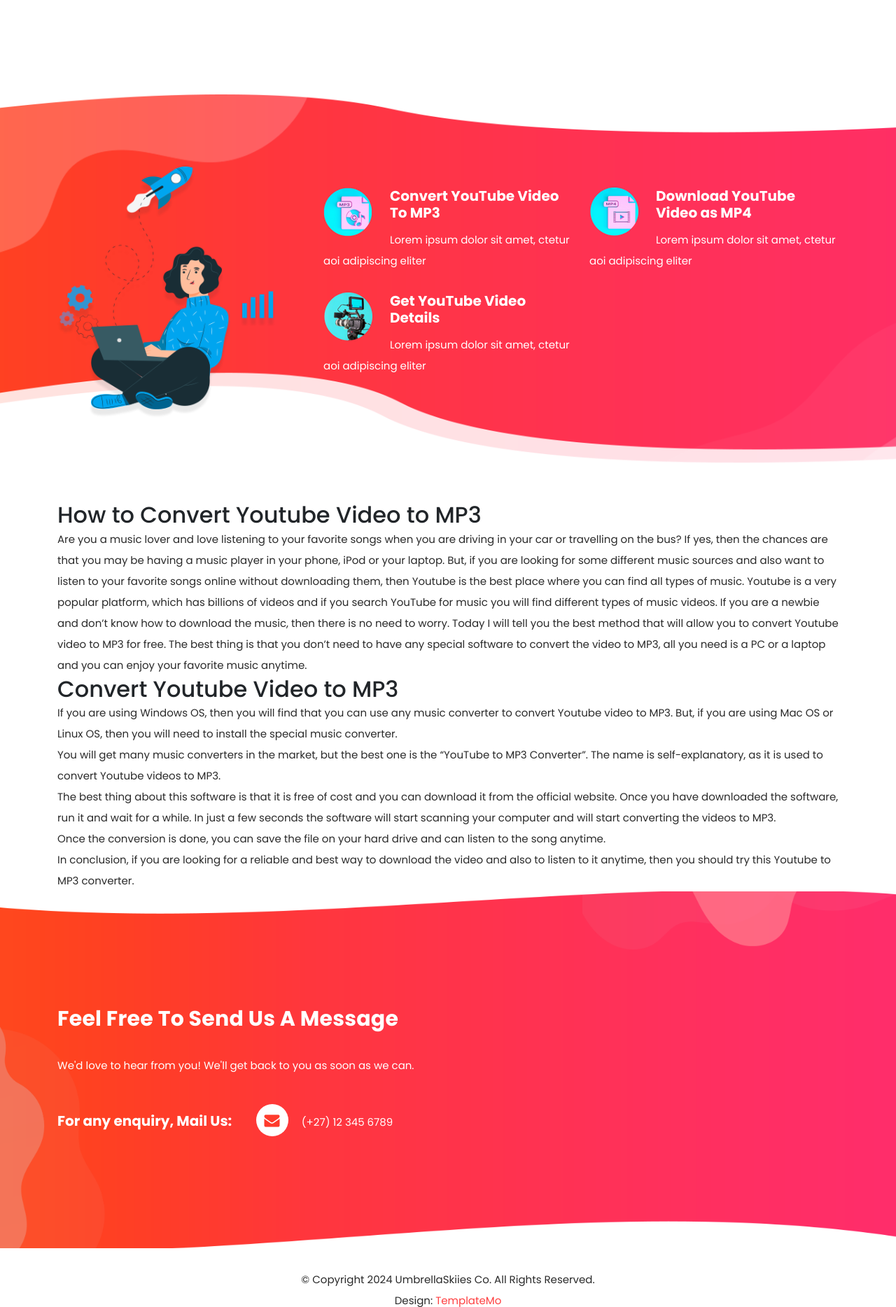
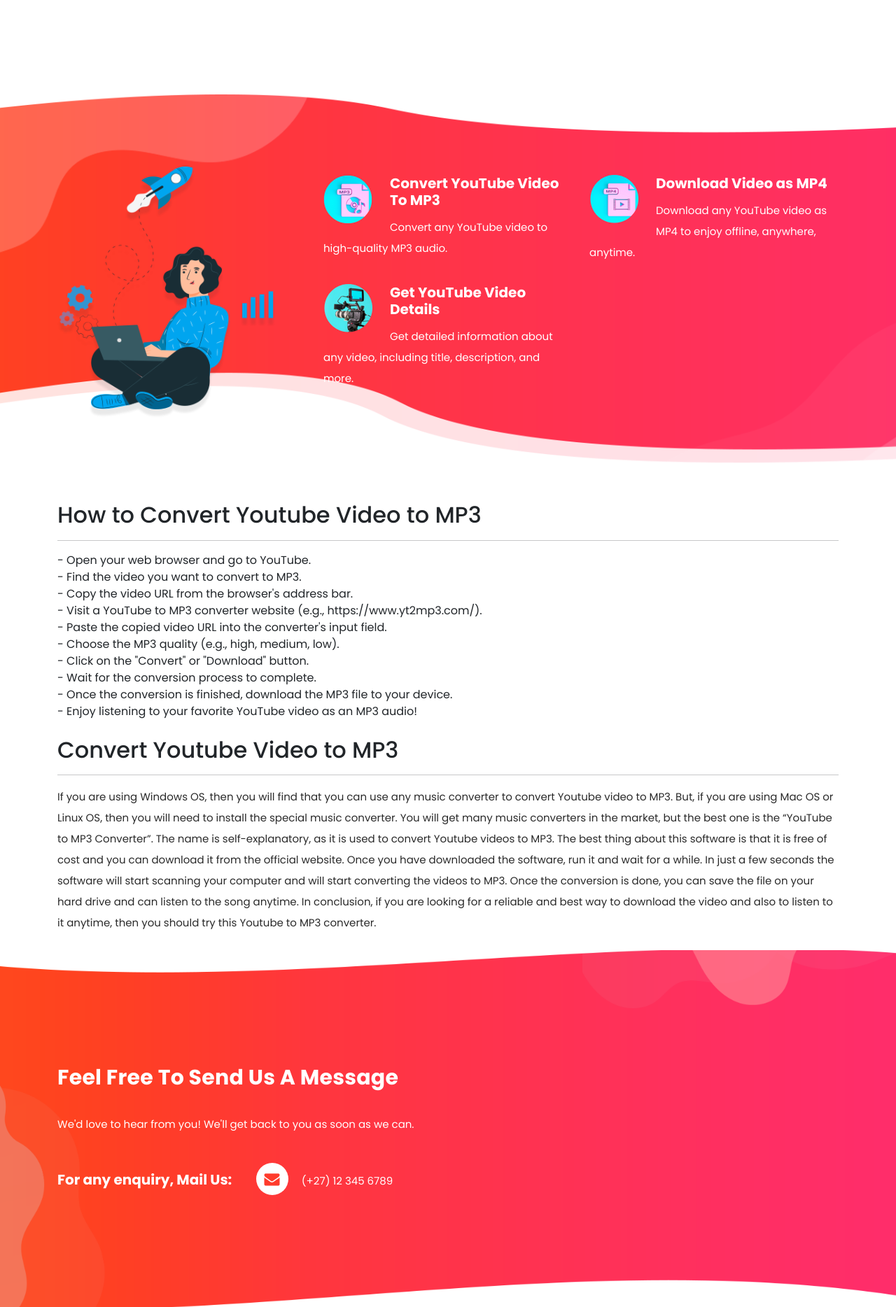
Before and after one commit to Sn3hashis/YT2MP3, a Django app: page / in a window 1280 px wide. Shown: the part 989-2857 px from the top of the page at 70% size. Run offline with Django 4.2, Linux system fonts and the light colour scheme; some libraries are stand-ins or nearby versions.

Commit message:
Modified project

```diff
--- a/templates/index.html
+++ b/templates/index.html
@@ -141,7 +141,7 @@
                   </div>
                   <div class="right-text">
                     <h4>Convert YouTube Video To MP3</h4>
-                    <p>Lorem ipsum dolor sit amet, ctetur aoi adipiscing eliter</p>
+                    <p>Convert any YouTube video to high-quality MP3 audio.</p>
                   </div>
                 </div>
               </div>
@@ -151,8 +151,8 @@
                     <img src="{% static 'assets/images/service-icon-02.png' %}" alt="">
                   </div>
                   <div class="right-text">
-                    <h4>Download YouTube Video as MP4</h4>
-                    <p>Lorem ipsum dolor sit amet, ctetur aoi adipiscing eliter</p>
+                    <h4>Download Video as MP4</h4>
+                    <p>Download any YouTube video as MP4 to enjoy offline, anywhere, anytime.</p>
                   </div>
                 </div>
               </div>
@@ -163,7 +163,7 @@
                   </div>
                   <div class="right-text">
                     <h4>Get YouTube Video Details</h4>
-                    <p>Lorem ipsum dolor sit amet, ctetur aoi adipiscing eliter</p>
+                    <p>Get detailed information about any video, including title, description, and more.</p>
                   </div>
                 </div>
               </div>
@@ -179,26 +179,38 @@
         <div class="row">
           <div class="col-lg-12 align-self-center">
             <div id="pagecontent">
+
               <h2>How to Convert Youtube Video to MP3</h2>
+              <hr/>
+
+              <ol>
+                <li>- Open your web browser and go to YouTube.</li>
+                <li>- Find the video you want to convert to MP3.</li>
+                <li>- Copy the video URL from the browser's address bar.</li>
+                <li>- Visit a YouTube to MP3 converter website (e.g., https://www.yt2mp3.com/).</li>
+                <li>- Paste the copied video URL into the converter's input field.</li>
+                <li>- Choose the MP3 quality (e.g., high, medium, low).</li>
+                <li>- Click on the "Convert" or "Download" button.</li>
+                <li>- Wait for the conversion process to complete.</li>
+                <li>- Once the conversion is finished, download the MP3 file to your device.</li>
+                <li>- Enjoy listening to your favorite YouTube video as an MP3 audio!</li>
+              </ol>
+
+              <br/>
+
+              <h2>Convert Youtube Video to MP3</h2>
+              <hr/>
 
               <p>
-                Are you a music lover and love listening to your favorite songs when you are driving in your car or travelling on the bus? If yes, then the chances are that you may be having a music player in your phone, iPod or your laptop.
-                But, if you are looking for some different music sources and also want to listen to your favorite songs online without downloading them, then Youtube is the best place where you can find all types of music.
-                Youtube is a very popular platform, which has billions of videos and if you search YouTube for music you will find different types of music videos. If you are a newbie and don’t know how to download the music, then there is no need to worry. Today I will tell you the best method that will allow you to convert Youtube video to MP3 for free.
-                The best thing is that you don’t need to have any special software to convert the video to MP3, all you need is a PC or a laptop and you can enjoy your favorite music anytime.
+                If you are using Windows OS, then you will find that you can use any music converter to convert Youtube video to MP3. But, if you are using Mac OS or Linux OS, then you will need to install the special music converter.
+                You will get many music converters in the market, but the best one is the “YouTube to MP3 Converter”. The name is self-explanatory, as it is used to convert Youtube videos to MP3.
+                The best thing about this software is that it is free of cost and you can download it from the official website. Once you have downloaded the software, run it and wait for a while. In just a few seconds the software will start scanning your computer and will start converting the videos to MP3.
+                Once the conversion is done, you can save the file on your hard drive and can listen to the song anytime.
+                In conclusion, if you are looking for a reliable and best way to download the video and also to listen to it anytime, then you should try this Youtube to MP3 converter.
               </p>
 
-              <h2>Convert Youtube Video to MP3</h2>
+              <br/>
 
-              <p>If you are using Windows OS, then you will find that you can use any music converter to convert Youtube video to MP3. But, if you are using Mac OS or Linux OS, then you will need to install the special music converter.</p>
-
-              <p>You will get many music converters in the market, but the best one is the “YouTube to MP3 Converter”. The name is self-explanatory, as it is used to convert Youtube videos to MP3.</p>
-
-              <p>The best thing about this software is that it is free of cost and you can download it from the official website. Once you have downloaded the software, run it and wait for a while. In just a few seconds the software will start scanning your computer and will start converting the videos to MP3.</p>
-
-              <p>Once the conversion is done, you can save the file on your hard drive and can listen to the song anytime.</p>
-
-              <p>In conclusion, if you are looking for a reliable and best way to download the video and also to listen to it anytime, then you should try this Youtube to MP3 converter.</p>
             </div>
           </div>
         </div>
@@ -218,7 +230,6 @@
             </div>
           </div>
         </div>
-
       </div>
     </div>
   </div>
```
Also changed, not shown: README.md.
